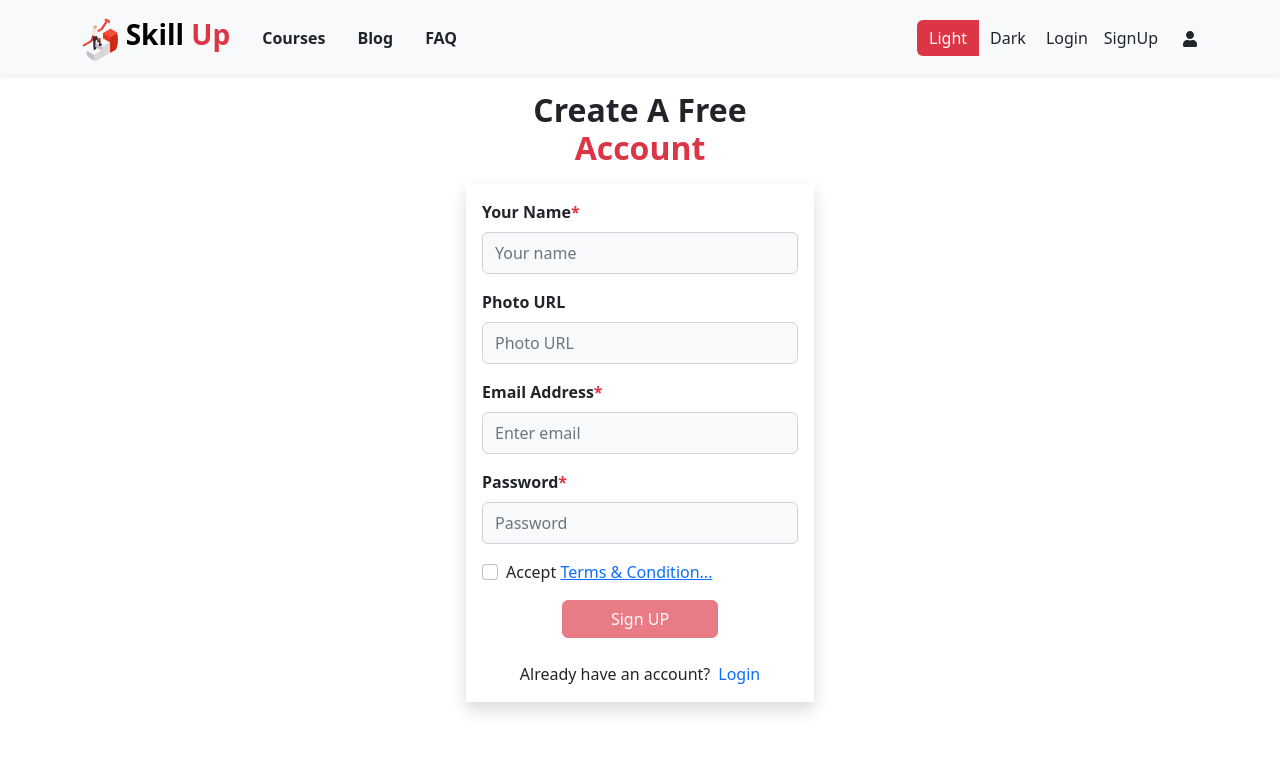
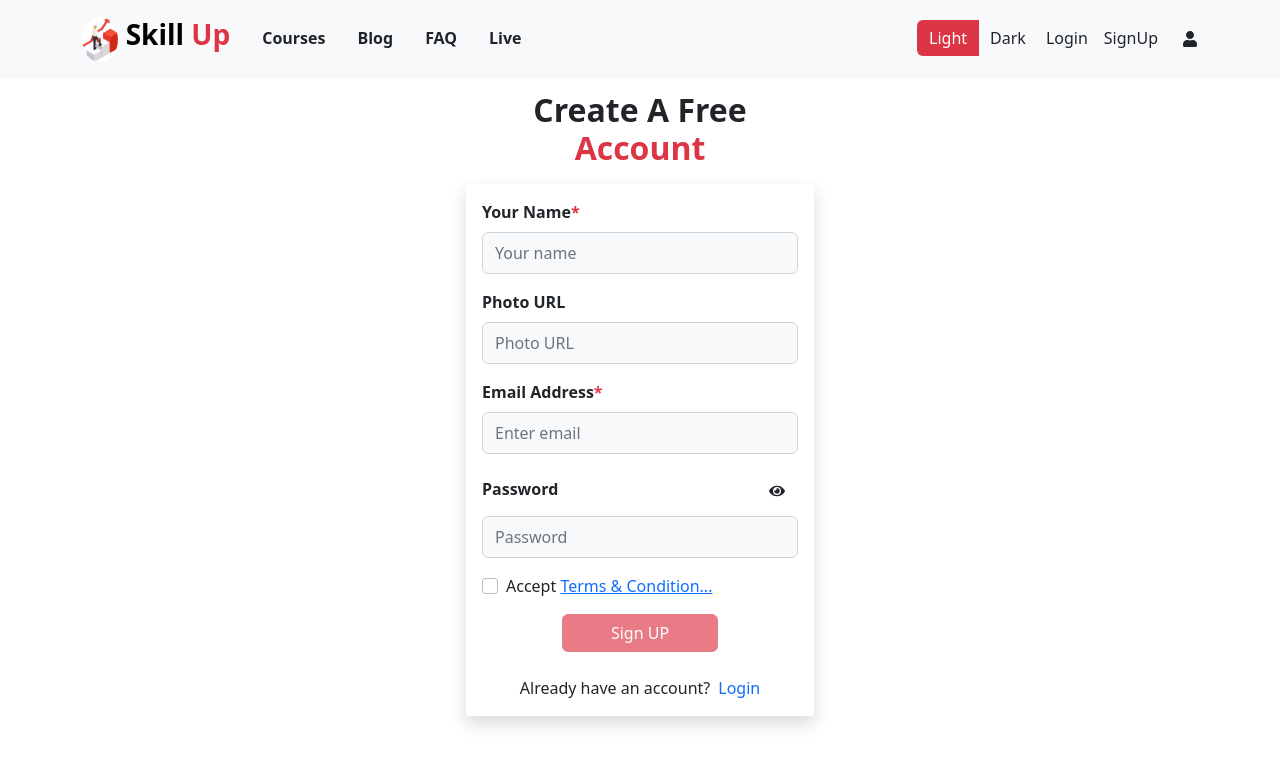
Before and after one commit to asifiqbal07/a10-skill-up, a React (Create React App) app: page /signup in a window 1280 px wide. Shown: the top 766 px of the page. Built offline with nearby package versions, Linux system fonts and the light colour scheme; no server answers.

Commit message:
Login Section Updated

```diff
--- /dev/null
+++ b/src/Pages/ErrorPage/ErrorPage.js
@@ -0,0 +1,21 @@
+import React from 'react';
+import { Link } from 'react-router-dom';
+import logo2 from '../../assets/logo.png'
+
+const ErrorPage = () => {
+    return (
+        <div>
+            <div className="d-flex flex-column align-items-center">
+                <h1 className="text-center">This Route is not Found <span className='text-danger'>4O4!</span></h1>
+                <div className=''>
+                    <img className='img fluid w-75' src={logo2} alt="" srcset="" />
+                    <div className='d-flex align-items-center text-center justify-content-center mt-5'>
+                        <span>Go back to the</span> <span><Link className='text-decoration-none ms-2' to='/'>Home Page.</Link></span>
+                    </div>
+                </div>
+            </div>
+        </div>
+    );
+};
+
+export default ErrorPage;
--- a/src/Pages/LogIn/LogIn/Login.js
+++ b/src/Pages/LogIn/LogIn/Login.js
@@ -2,7 +2,7 @@ import { GithubAuthProvider, GoogleAuthProvider } from 'firebase/auth';
 import React, { useState } from 'react';
 import { useContext } from 'react';
 import { Button, Col, Container, Row } from 'react-bootstrap';
-import { FaGoogle, FaGithub } from "react-icons/fa";
+import { FaGoogle, FaGithub, FaEye } from "react-icons/fa";
 import { AuthContext } from '../../../context/AuthProvider/AuthProvider';
 import Form from 'react-bootstrap/Form';
 import { Link, useLocation, useNavigate } from 'react-router-dom';
@@ -13,6 +13,7 @@ const Login = () => {
     const { providerLogin, signIn } = useContext(AuthContext);
     const navigate = useNavigate();
     const location = useLocation();
+    const [passwordShown, setPasswordShown] = useState(false);
 
     const from = location.state?.from?.pathname || '/';
 
@@ -57,6 +58,10 @@ const Login = () => {
             })
     }
 
+    const togglePassword = () => {
+        setPasswordShown(!passwordShown);
+    };
+
     return (
         <div>
             <Container>
@@ -82,8 +87,8 @@ const Login = () => {
                                     </Form.Group>
 
                                     <Form.Group className="mb-3" controlId="formBasicPassword">
-                                        <Form.Label className='fw-semibold'>Password</Form.Label>
-                                        <Form.Control className='bg-light py-2' type="password" name="password" placeholder="Password" required />
+                                        <Form.Label className='fw-semibold d-flex align-items-center justify-content-between'><span>Password</span><Button className='text-dark' onClick={togglePassword} variant="link"><FaEye></FaEye></Button></Form.Label>
+                                        <Form.Control className='bg-light py-2' type={passwordShown ? "text" : "password"} name="password" placeholder="Password" required />
                                     </Form.Group>
 
                                     <div className='d-flex align-items-center'>
@@ -97,7 +102,7 @@ const Login = () => {
                                 </Form>
                             </div>
                             <div className='d-flex align-items-center text-center justify-content-center'>
-                            <span>New here?</span> <span><Link className='text-decoration-none ms-2' to='/signup'>Sign Up</Link></span>
+                                <span>New here?</span> <span><Link className='text-decoration-none ms-2' to='/signup'>Sign Up</Link></span>
                             </div>
                         </div>
                     </Col>
--- a/src/Pages/LogIn/SignUp/SignUp.js
+++ b/src/Pages/LogIn/SignUp/SignUp.js
@@ -3,6 +3,7 @@ import { Col, Container, Row } from 'react-bootstrap';
 import Button from 'react-bootstrap/Button';
 import Form from 'react-bootstrap/Form';
 import toast from 'react-hot-toast';
+import { FaEye } from 'react-icons/fa';
 import { Link } from 'react-router-dom';
 import { AuthContext } from '../../../context/AuthProvider/AuthProvider';
 
@@ -10,6 +11,7 @@ const SignUp = () => {
     const [error, setError] = useState('');
     const [accepted, setAccepted] = useState(false);
     const { createUser, updateUserProfile, verifyEmail } = useContext(AuthContext);
+    const [passwordShown, setPasswordShown] = useState(false);
 
     const handleSignUp = event => {
         event.preventDefault();
@@ -58,6 +60,10 @@ const SignUp = () => {
         setAccepted(event.target.checked);
     }
 
+    const togglePassword = () => {
+        setPasswordShown(!passwordShown);
+    };
+
     return (
         <div>
             <Container>
@@ -83,8 +89,8 @@ const SignUp = () => {
                                 </Form.Group>
 
                                 <Form.Group className="mb-3" controlId="formBasicPassword">
-                                    <Form.Label className='fw-semibold'>Password<span className='text-danger'>*</span></Form.Label>
-                                    <Form.Control className='bg-light py-2' type="password" name="password" placeholder="Password" required />
+                                    <Form.Label className='fw-semibold d-flex align-items-center justify-content-between'><span>Password</span><Button className='text-dark' onClick={togglePassword} variant="link"><FaEye></FaEye></Button></Form.Label>
+                                    <Form.Control className='bg-light py-2' type={passwordShown ? "text" : "password"} name="password" placeholder="Password" required />
                                 </Form.Group>
 
                                 <Form.Group className="mb-3" controlId="formBasicCheckbox">
--- a/src/Pages/Shared/Header/Header.js
+++ b/src/Pages/Shared/Header/Header.js
@@ -54,6 +54,7 @@ const Header = () => {
                             <Nav><Link to='/courses' className='text-decoration-none text-dark fw-semibold m-2 m-lg-3'>Courses</Link> </Nav>
                             <Nav><Link to='/blog' className='text-decoration-none text-dark fw-semibold m-2 m-lg-3'>Blog</Link> </Nav>
                             <Nav><Link to='/faq' className='text-decoration-none text-dark fw-semibold m-2 m-lg-3'>FAQ</Link> </Nav>
+                            <Nav><Link to='/live' className='text-decoration-none text-dark fw-semibold m-2 m-lg-3'>Live</Link> </Nav>
                         </Nav>
                         <Nav className='d-flex align-items-center'>
                             <Nav>
--- a/src/Routes/Routes/Routes.js
+++ b/src/Routes/Routes/Routes.js
@@ -11,6 +11,8 @@ import Blog from "../../Pages/Shared/Blog/Blog";
 import FAQ from "../../Pages/Shared/FAQ/FAQ";
 import TermsAndConditions from "../../Pages/TermsAndConditions/TermsAndConditions";
 import PrivateRoute from "../PrivateRoute/PrivateRoute";
+import Header from "../../Pages/Shared/Header/Header";
+import ErrorPage from "../../Pages/ErrorPage/ErrorPage";
 
 export const routes = createBrowserRouter([
     {
@@ -30,7 +32,7 @@ export const routes = createBrowserRouter([
             {
                 path: '/courses/:id',
                 element: <CourseDetails></CourseDetails>,
-                loader: ({params}) => fetch(`https://skill-up-server-asifiqbal07.vercel.app/courses/${params.id}`)
+                loader: ({ params }) => fetch(`https://skill-up-server-asifiqbal07.vercel.app/courses/${params.id}`)
 
             },
             {
@@ -48,7 +50,7 @@ export const routes = createBrowserRouter([
             {
                 path: 'courses/premium/:id',
                 element: <PrivateRoute><PremiumVersion></PremiumVersion></PrivateRoute>,
-                loader: ({params}) => fetch(`https://skill-up-server-asifiqbal07.vercel.app/courses/${params.id}`)
+                loader: ({ params }) => fetch(`https://skill-up-server-asifiqbal07.vercel.app/courses/${params.id}`)
             },
             {
                 path: '/login',
@@ -67,5 +69,11 @@ export const routes = createBrowserRouter([
                 element: <PrivateRoute><Profile></Profile></PrivateRoute>
             },
         ]
+    },
+    {
+        path: '*', element: <div>
+            <Header></Header>
+            <ErrorPage></ErrorPage>
+        </div>
     }
 ])
```
Also changed, not shown: src/assets/logo.png.
